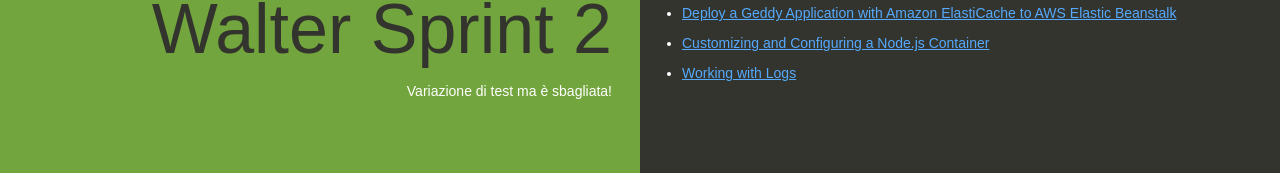
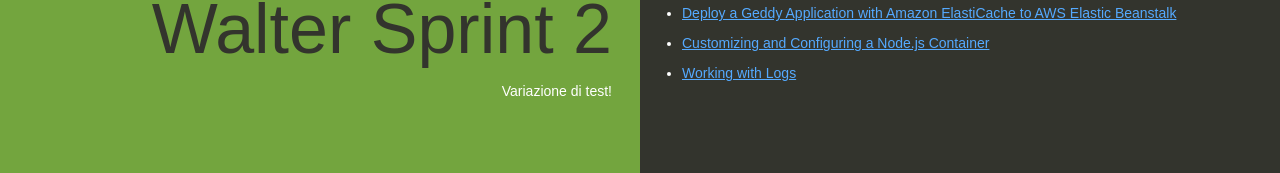
Before and after one commit to wdalmut/app-workshop, a website: page index.html in a window 1280 px wide. Shown: the part 212-385 px from the top of the page. Drawn offline with Linux system fonts and the light colour scheme.

Commit message:
Fix errore nel testo

```diff
--- a/index.html
+++ b/index.html
@@ -75,7 +75,7 @@
   <body>
     <div class="textColumn">
       <h1>Walter Sprint 2</h1>
-      <p>Variazione di test ma è sbagliata!</p>
+      <p>Variazione di test!</p>
     </div>
     <div class="linksColumn">
       <h2>What's Next?</h2>
```
